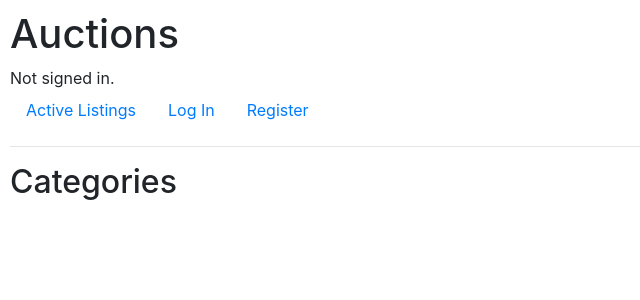
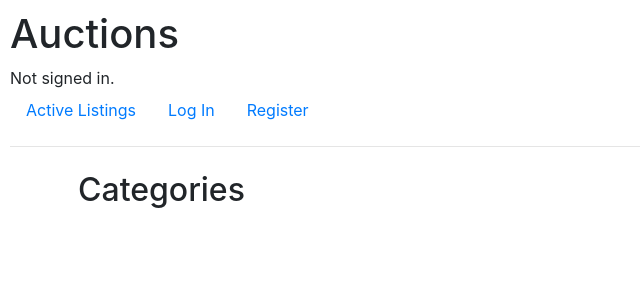
Before and after one commit to erwsmith/CS50W, a Django app: page /categories/ in a window 1280 px wide. Shown: the top 300 px of the page, without its empty margins (0-640 px from the left). Run offline with Django 4.2, Linux system fonts and the light colour scheme; data that the repository does not hold is empty; some libraries are stand-ins or nearby versions.

Commit message:
formatting

```diff
--- a/w4-sql/commerce/auctions/templates/auctions/categories.html
+++ b/w4-sql/commerce/auctions/templates/auctions/categories.html
@@ -1,16 +1,14 @@
 {% extends "auctions/layout.html" %}
 
 {% block body %}
+    <div class="container mb-4 p-2">
         <h2>Categories</h2>
-
         {% for category in categories %}
-
             {% if category.category_name != ""  %}
                 <ul>
                     <li><a href="{% url 'category_view' category.id %}">{{ category.category_name }}</a></li>
                 </ul>
             {% endif %}
-
         {% endfor %}
-
+    </div>
 {% endblock %}
```
Lines whose indentation alone changed are shown as unchanged.
